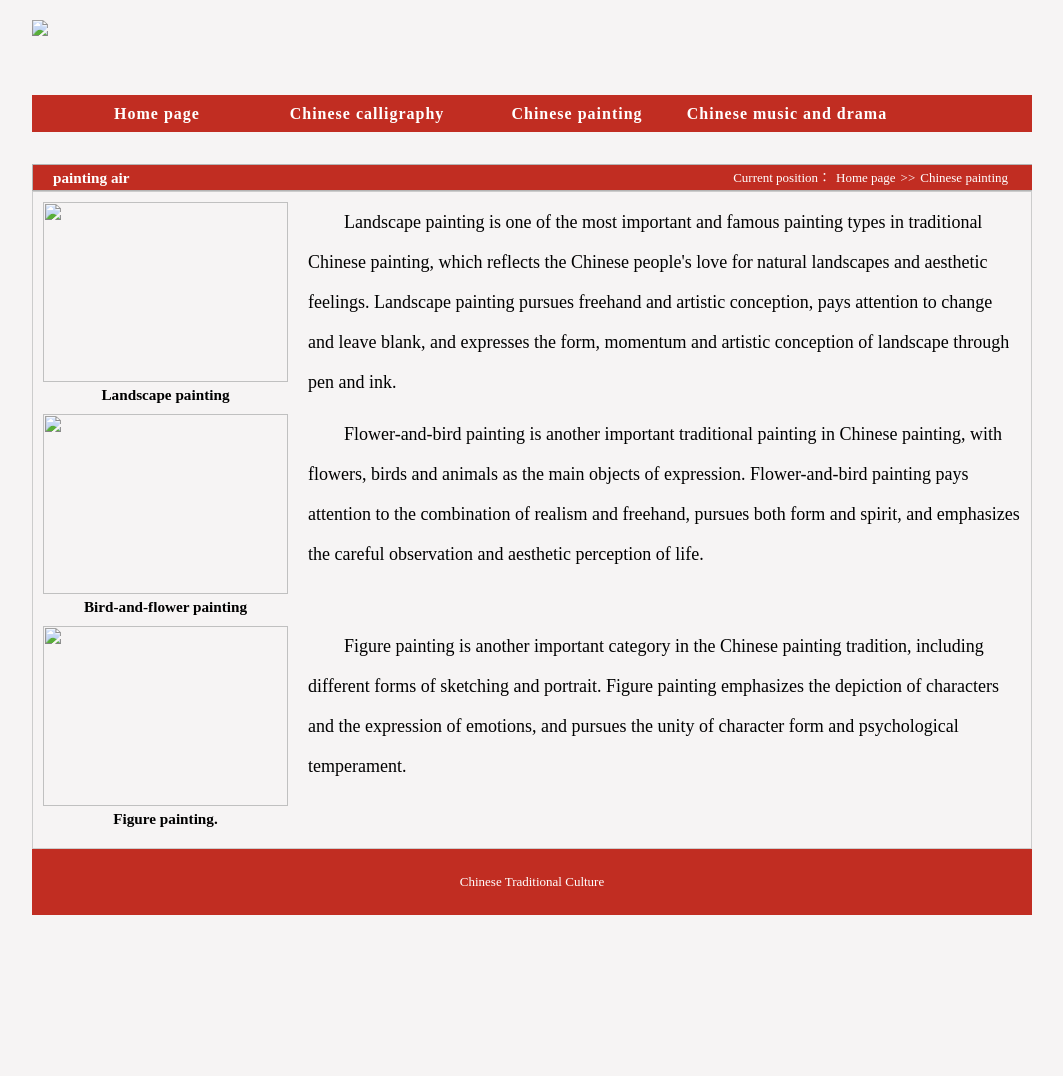
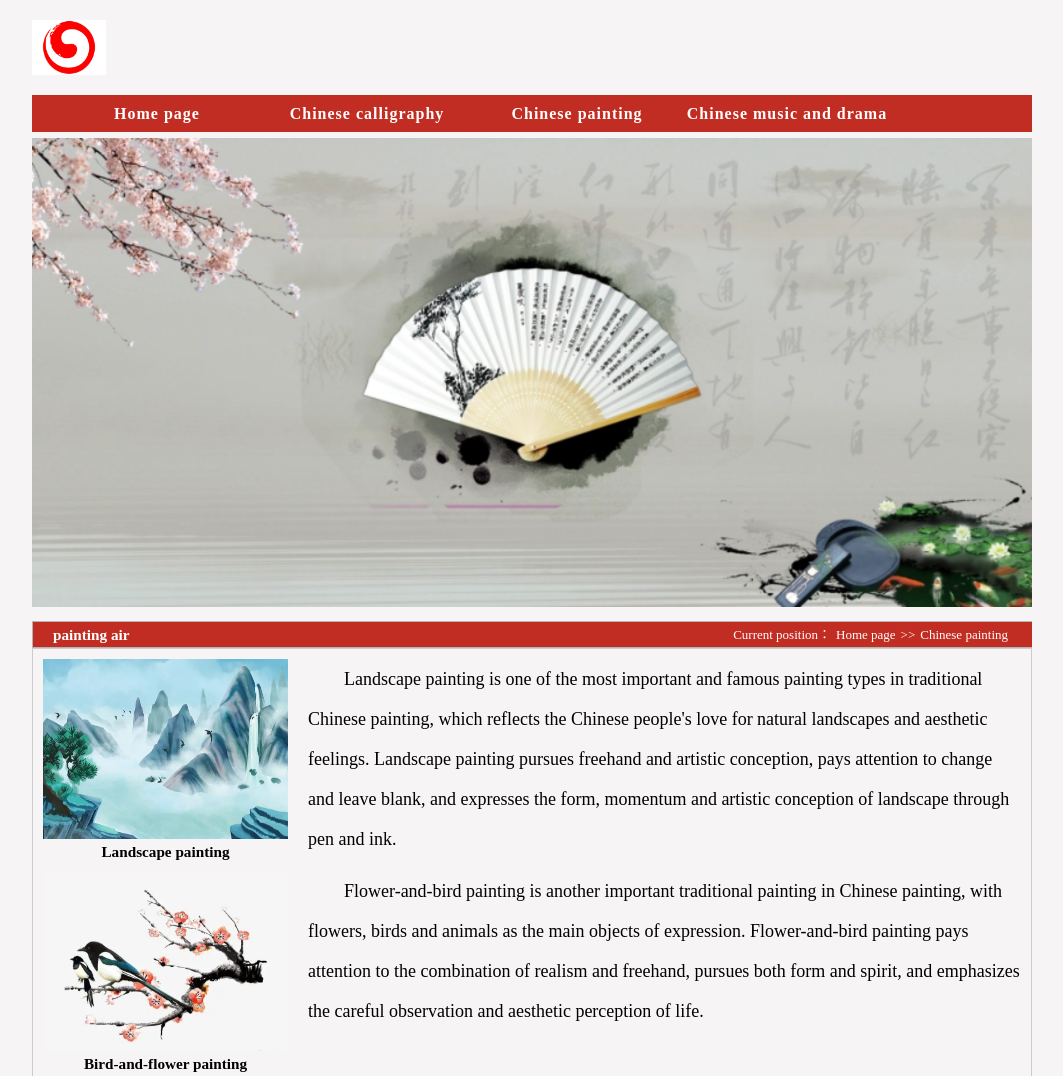
Before and after one commit to Eric-Lawn/Eric-Lawn.github.io, a plain HTML site: page page2.html in a window 1280 px wide. Shown: the top 1076 px of the page, without its empty margins (108-1171 px from the left). Before the commit the page ends 925 px from the top, so only its background shows below. Drawn offline with Linux system fonts and the light colour scheme.

Commit message:
page2.html

```diff
--- a/page2.html
+++ b/page2.html
@@ -9,7 +9,7 @@
 <body>
     <div class="header">
         <div class="top">
-            <img src="images/logo.png" class="logo" height="55px">
+            <img src="logo.png" class="logo" height="55px">
         </div>
         <div class="nav">
             <ul>
@@ -21,32 +21,11 @@
         </div>
     </div>
     <div class="banner">
-        <img src="images/banner.png" alt="">
+        <img src="banner.png" alt="">
     </div>
     <div class="content">
         <!-- <div class="sidebar">
-            <div class="pro_box">
-                <div class="tit">
-                    <h3>Chinese traditional culture</h3>
-                </div>
-                <ul>
-                    <li><a href="index.html">Home page</a></li>
-                    <li><a href="page1.html">Chinese calligraphy </a></li>
-                    <li><a href="page2.html">Chinese painting</a></li>
-                    <li><a href="page3.html">Chinese music and drama</a></li>
-                </ul>
-            </div>
-            <div class="contact_box">
-                <div class="tit">
-                    <h3>Contact us</h3>
-                </div>
-                <div class="text">
-                    <p>Contact person：XXXX</p>
-                    <p>telephone：000-0000-0000</p>
-                    <p>QQ:123456789</p>
-                    <p>Wechat:123456789</p>
-                </div>
-            </div>
+           xxx
         </div> -->
         <div class="cont_con">
             <div class="caixi">
@@ -59,7 +38,7 @@
                     <ul>
                         <li>
                             <div class="pic">
-                                <img src="images/title4.png">
+                                <img src="title4.png">
                                 <h3>Landscape painting</h3>
                             </div>
                             <p>
@@ -71,7 +50,7 @@
                         </li>
                         <li>
                             <div class="pic">
-                                <img src="images/title5.png">
+                                <img src="title5.png">
                                 <h3>Bird-and-flower painting</h3>
                             </div>
                             <p>
@@ -82,7 +61,7 @@
                         </li>
                         <li>
                             <div class="pic">
-                                <img src="images/title6.png">
+                                <img src="title6.png">
                                 <h3>Figure painting.</h3>
                             </div>
                             <p>
```
